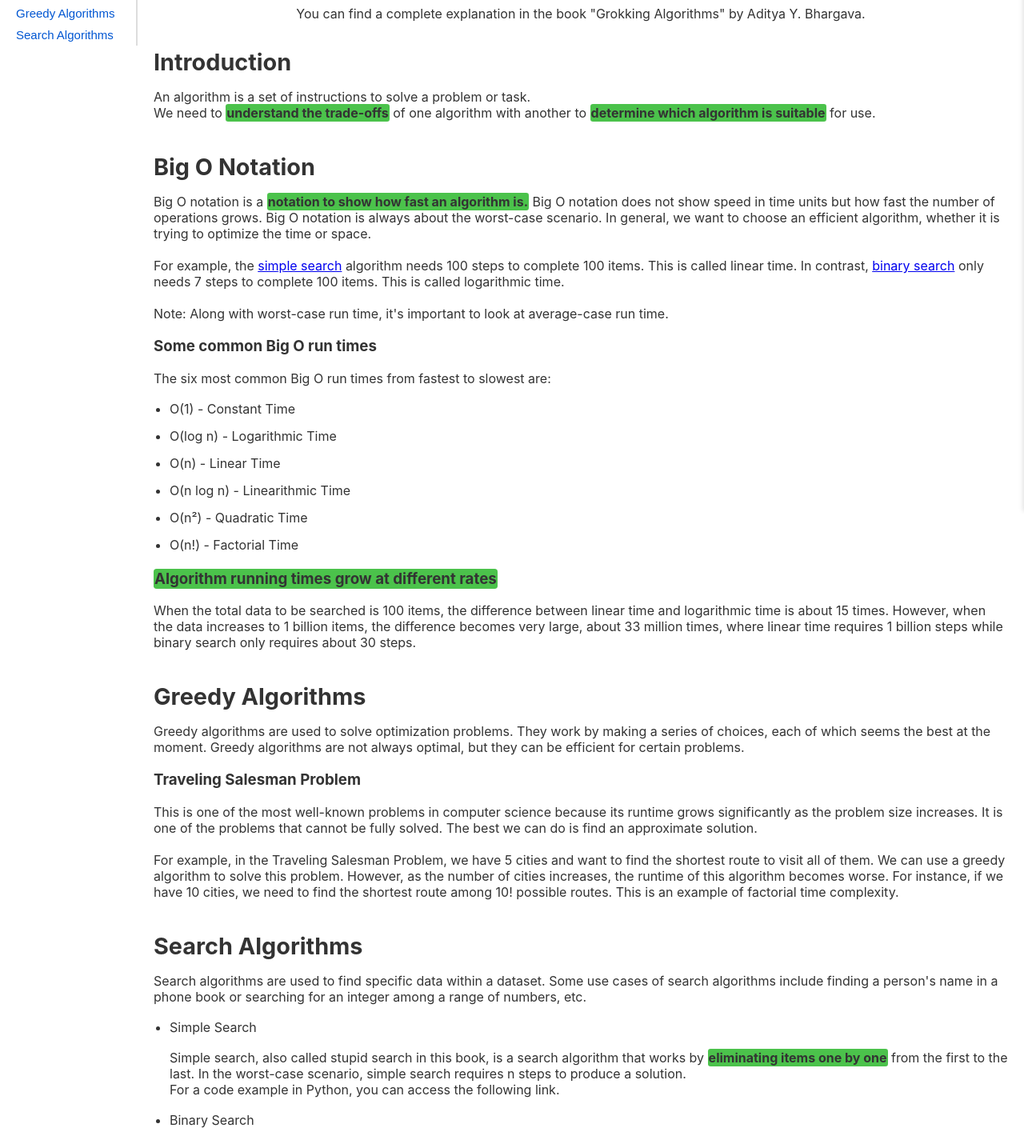
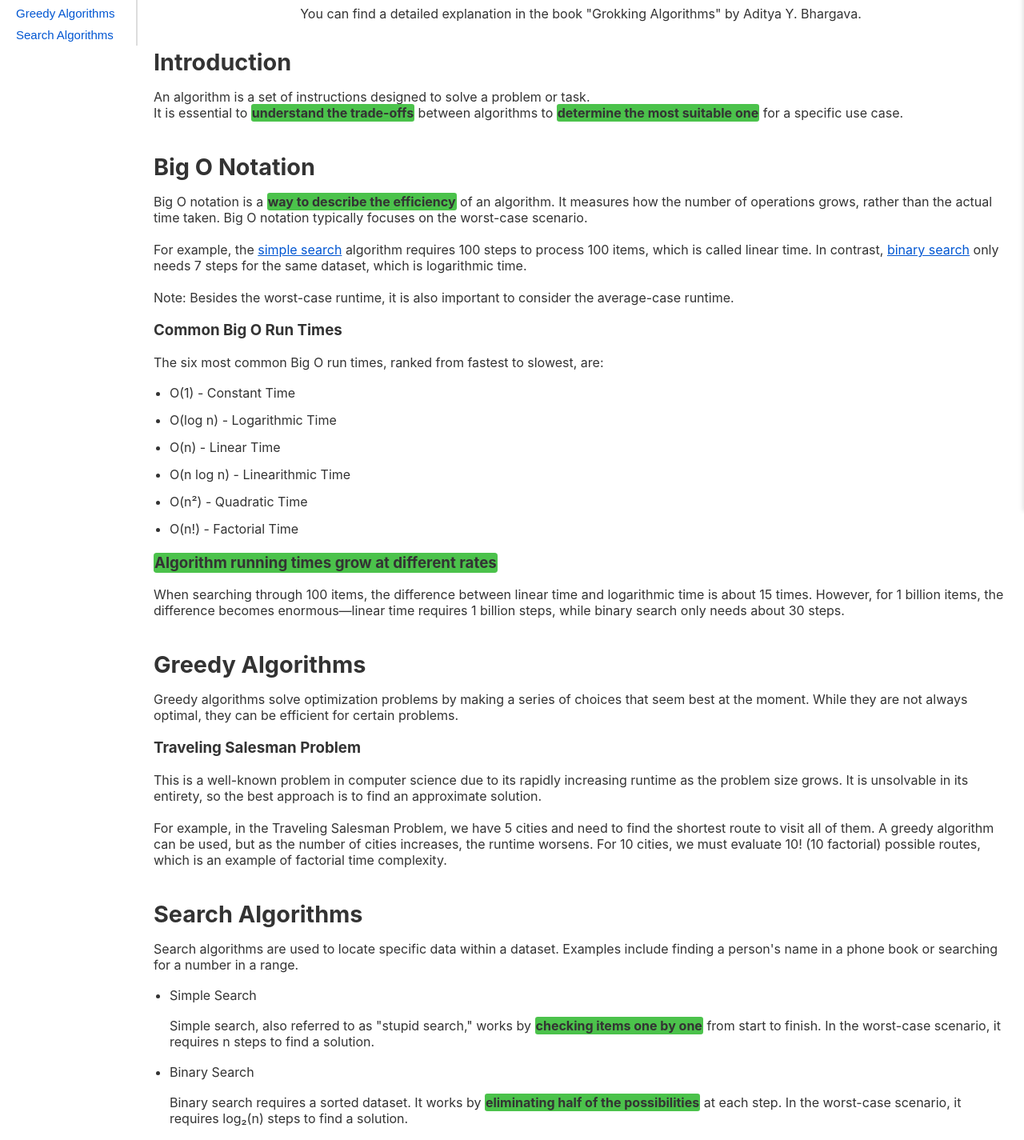
Before and after one commit to erictlwhiz/portfolio, a React (Create React App) app in the folder docsWeb/client/: page /learnAlgorithm in a window 1280 px wide. Shown: the part 161-1586 px from the top of the page at 80% size. Built offline with nearby package versions, Linux system fonts and the light colour scheme.

Commit message:
update algorithms

```diff
--- a/docsWeb/client/src/pages/LearnAlgorithm.jsx
+++ b/docsWeb/client/src/pages/LearnAlgorithm.jsx
@@ -47,19 +47,22 @@ const LearnAlgorithm = () => {
 			<div className="algorithm-container">
 				<h1 className="algorithm-title">Algorithms</h1>
 				<p className="algorithm-description">
-					You can find a complete explanation in the book "Grokking Algorithms"
+					You can find a detailed explanation in the book "Grokking Algorithms"
 					by Aditya Y. Bhargava.
 				</p>
 
 				<div className="algorithm-section" id="introduction">
 					<h2 className="algorithm-subtitle">Introduction</h2>
 					<p>
-						An algorithm is a set of instructions to solve a problem or task.
+						An algorithm is a set of instructions designed to solve a problem or
+						task.
 						<br />
-						We need to <Highlight>understand the trade-offs</Highlight> of one
-						algorithm with another to{' '}
-						<Highlight>determine which algorithm is suitable</Highlight> for
-						use.
+						It is essential to <Highlight>
+							understand the trade-offs
+						</Highlight>{' '}
+						between algorithms to{' '}
+						<Highlight>determine the most suitable one</Highlight> for a
+						specific use case.
 					</p>
 				</div>
 
@@ -67,24 +70,26 @@ const LearnAlgorithm = () => {
 					<h2 className="algorithm-subtitle">Big O Notation</h2>
 					<p>
 						Big O notation is a{' '}
-						<Highlight>notation to show how fast an algorithm is.</Highlight>{' '}
-						Big O notation does not show speed in time units but how fast the
-						number of operations grows. Big O notation is always about the
-						worst-case scenario. In general, we want to choose an efficient
-						algorithm, whether it is trying to optimize the time or space.
+						<Highlight>way to describe the efficiency</Highlight> of an
+						algorithm. It measures how the number of operations grows, rather
+						than the actual time taken. Big O notation typically focuses on the
+						worst-case scenario.
 						<br />
 						<br />
 						For example, the <a href="#simpleSearch">simple search</a> algorithm
-						needs 100 steps to complete 100 items. This is called linear time.
-						In contrast, <a href="#binarySearch">binary search</a> only needs 7
-						steps to complete 100 items. This is called logarithmic time.
+						requires 100 steps to process 100 items, which is called linear
+						time. In contrast, <a href="#binarySearch">binary search</a> only
+						needs 7 steps for the same dataset, which is logarithmic time.
 						<br />
 						<br />
-						Note: Along with worst-case run time, it's important to look at
-						average-case run time.
+						Note: Besides the worst-case runtime, it is also important to
+						consider the average-case runtime.
 					</p>
-					<h3>Some common Big O run times</h3>
-					The six most common Big O run times from fastest to slowest are:
+					<h3>Common Big O Run Times</h3>
+					<p>
+						The six most common Big O run times, ranked from fastest to slowest,
+						are:{' '}
+					</p>
 					<ul className="algorithm-list">
 						<li>O(1) - Constant Time</li>
 						<li>O(log n) - Logarithmic Time</li>
@@ -99,71 +104,59 @@ const LearnAlgorithm = () => {
 						</Highlight>
 					</h3>
 					<p>
-						When the total data to be searched is 100 items, the difference
-						between linear time and logarithmic time is about 15 times. However,
-						when the data increases to 1 billion items, the difference becomes
-						very large, about 33 million times, where linear time requires 1
-						billion steps while binary search only requires about 30 steps.
+						When searching through 100 items, the difference between linear time
+						and logarithmic time is about 15 times. However, for 1 billion
+						items, the difference becomes enormous—linear time requires 1
+						billion steps, while binary search only needs about 30 steps.
 					</p>
 				</div>
 
 				<div className="algorithm-section" id="greedy-algorithms">
 					<h2 className="algorithm-subtitle">Greedy Algorithms</h2>
 					<p>
-						Greedy algorithms are used to solve optimization problems. They work
-						by making a series of choices, each of which seems the best at the
-						moment. Greedy algorithms are not always optimal, but they can be
-						efficient for certain problems.
+						Greedy algorithms solve optimization problems by making a series of
+						choices that seem best at the moment. While they are not always
+						optimal, they can be efficient for certain problems.
 					</p>
 					<h3>Traveling Salesman Problem</h3>
 					<p>
-						This is one of the most well-known problems in computer science
-						because its runtime grows significantly as the problem size
-						increases. It is one of the problems that cannot be fully solved.
-						The best we can do is find an approximate solution.
+						This is a well-known problem in computer science due to its rapidly
+						increasing runtime as the problem size grows. It is unsolvable in
+						its entirety, so the best approach is to find an approximate
+						solution.
 						<br />
 						<br />
 						For example, in the Traveling Salesman Problem, we have 5 cities and
-						want to find the shortest route to visit all of them. We can use a
-						greedy algorithm to solve this problem. However, as the number of
-						cities increases, the runtime of this algorithm becomes worse. For
-						instance, if we have 10 cities, we need to find the shortest route
-						among 10! possible routes. This is an example of factorial time
-						complexity.
+						need to find the shortest route to visit all of them. A greedy
+						algorithm can be used, but as the number of cities increases, the
+						runtime worsens. For 10 cities, we must evaluate 10! (10 factorial)
+						possible routes, which is an example of factorial time complexity.
 					</p>
 				</div>
 
 				<div className="algorithm-section" id="search-algorithms">
 					<h2 className="algorithm-subtitle">Search Algorithms</h2>
 					<p>
-						Search algorithms are used to find specific data within a dataset.
-						Some use cases of search algorithms include finding a person's name
-						in a phone book or searching for an integer among a range of
-						numbers, etc.
+						Search algorithms are used to locate specific data within a dataset.
+						Examples include finding a person's name in a phone book or
+						searching for a number in a range.
 					</p>
 					<ul className="algorithm-list">
 						<li id="simpleSearch">Simple Search</li>
 						<p>
-							Simple search, also called stupid search in this book, is a search
-							algorithm that works by{' '}
-							<Highlight>eliminating items one by one</Highlight> from the first
-							to the last. In the worst-case scenario, simple search requires n
-							steps to produce a solution.
-							<br />
-							For a code example in Python, you can access the following link.
+							Simple search, also referred to as "stupid search," works by{' '}
+							<Highlight>checking items one by one</Highlight> from start to
+							finish. In the worst-case scenario, it requires n steps to find a
+							solution.
 						</p>
-						<p></p>
 						<li id="binarySearch">Binary Search</li>
 						<p>
-							Binary search is a search algorithm that requires a sorted list of
-							items. This algorithm works by{' '}
-							<Highlight>eliminating half of the possibilities</Highlight> from
-							the amount of data we are looking for. In the worst-case scenario,
-							this algorithm requires log₂(n) steps to produce a solution.
-							<br />
-							For a code example in Python, you can access the following link.
+							Binary search requires a sorted dataset. It works by{' '}
+							<Highlight>eliminating half of the possibilities</Highlight> at
+							each step. In the worst-case scenario, it requires log₂(n) steps
+							to find a solution.
 						</p>
-						<p>Note: Log is the inverse of exponentiation.</p>
+						<p>Note: Logarithms are the inverse of exponentiation.</p>
 						<li>Linear Search</li>
 						<li>Depth-First Search (DFS)</li>
 						<li>Breadth-First Search (BFS)</li>
@@ -173,8 +166,8 @@ const LearnAlgorithm = () => {
 				<div className="algorithm-section" id="sorting-algorithms">
 					<h2 className="algorithm-subtitle">Sorting Algorithms</h2>
 					<p>
-						Sorting algorithms are used to arrange data in a specific order.
-						Examples include:
+						Sorting algorithms arrange data in a specific order. Examples
+						include:
 					</p>
 					<ul className="algorithm-list">
 						<li>Bubble Sort</li>
@@ -187,8 +180,7 @@ const LearnAlgorithm = () => {
 				<div className="algorithm-section" id="graph-algorithms">
 					<h2 className="algorithm-subtitle">Graph Algorithms</h2>
 					<p>
-						Graph algorithms are used to solve problems related to graphs.
-						Examples include:
+						Graph algorithms solve problems related to graphs. Examples include:
 					</p>
 					<ul className="algorithm-list">
 						<li>Dijkstra's Algorithm</li>
--- a/docsWeb/client/src/pages/styles/LearnAlgorithm.css
+++ b/docsWeb/client/src/pages/styles/LearnAlgorithm.css
@@ -36,10 +36,6 @@
 	border-right: 2px solid darkgray; /* Garis biru saat hover */
 }
 
-body.dark-mode .algorithm-component-sidebar-link {
-	color: #4fc3f7; /* Warna biru untuk link */
-}
-
 /* Main content container */
 .algorithm-container {
 	flex: 1; /* Konten utama mengambil sisa ruang */
@@ -68,6 +64,10 @@ body.dark-mode .algorithm-component-sidebar-link {
 	margin-bottom: 40px;
 }
 
+.algorithm-section a {
+	color: #0056d2; /* Warna biru untuk link */
+}
+
 /* Subtitle styling */
 .algorithm-subtitle {
 	font-size: 1.8rem;
@@ -93,3 +93,11 @@ body.dark-mode .algorithm-component-sidebar-link {
 		display: none; /* Sembunyikan teks logo */
 	}
 }
+
+body.dark-mode .algorithm-component-sidebar-link {
+	color: #4fc3f7; /* Warna biru untuk link */
+}
+
+body.dark-mode .algorithm-section a {
+	color: #4fc3f7; /* Warna biru untuk link */
+}
```
